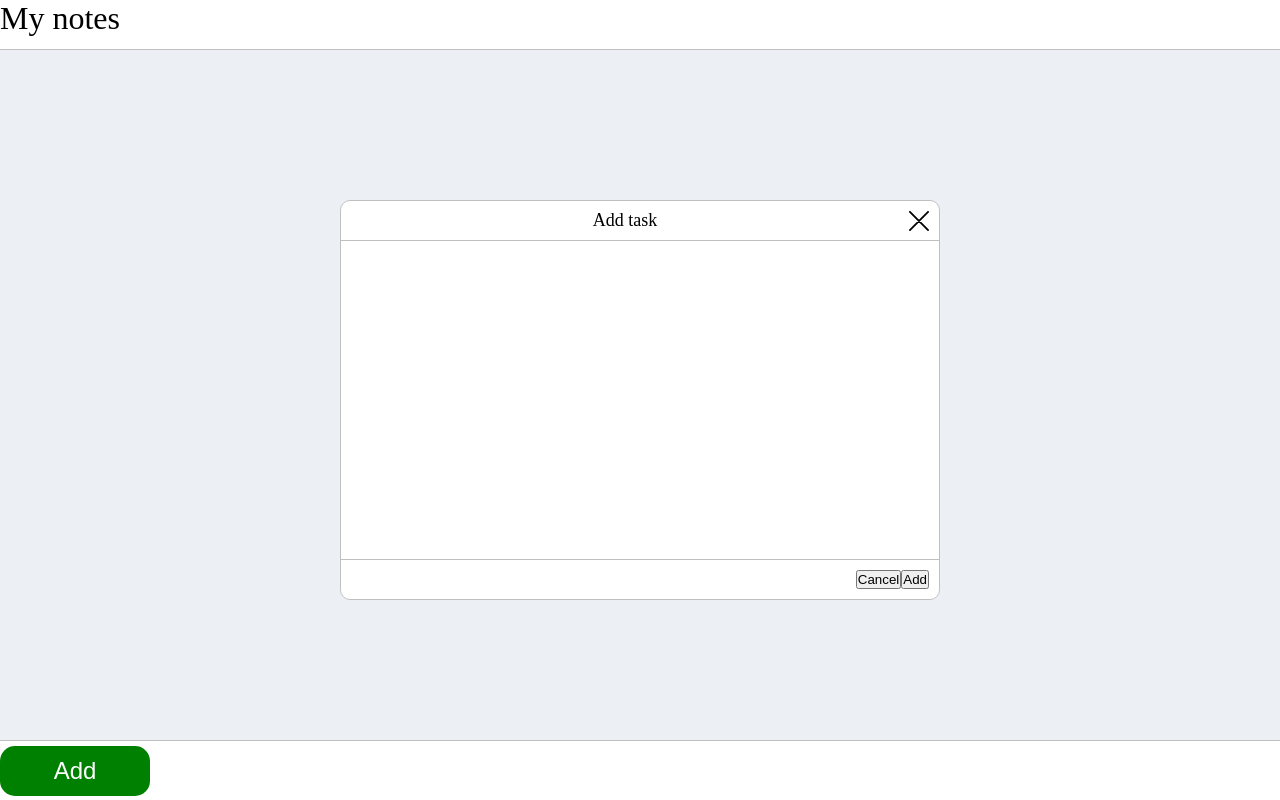
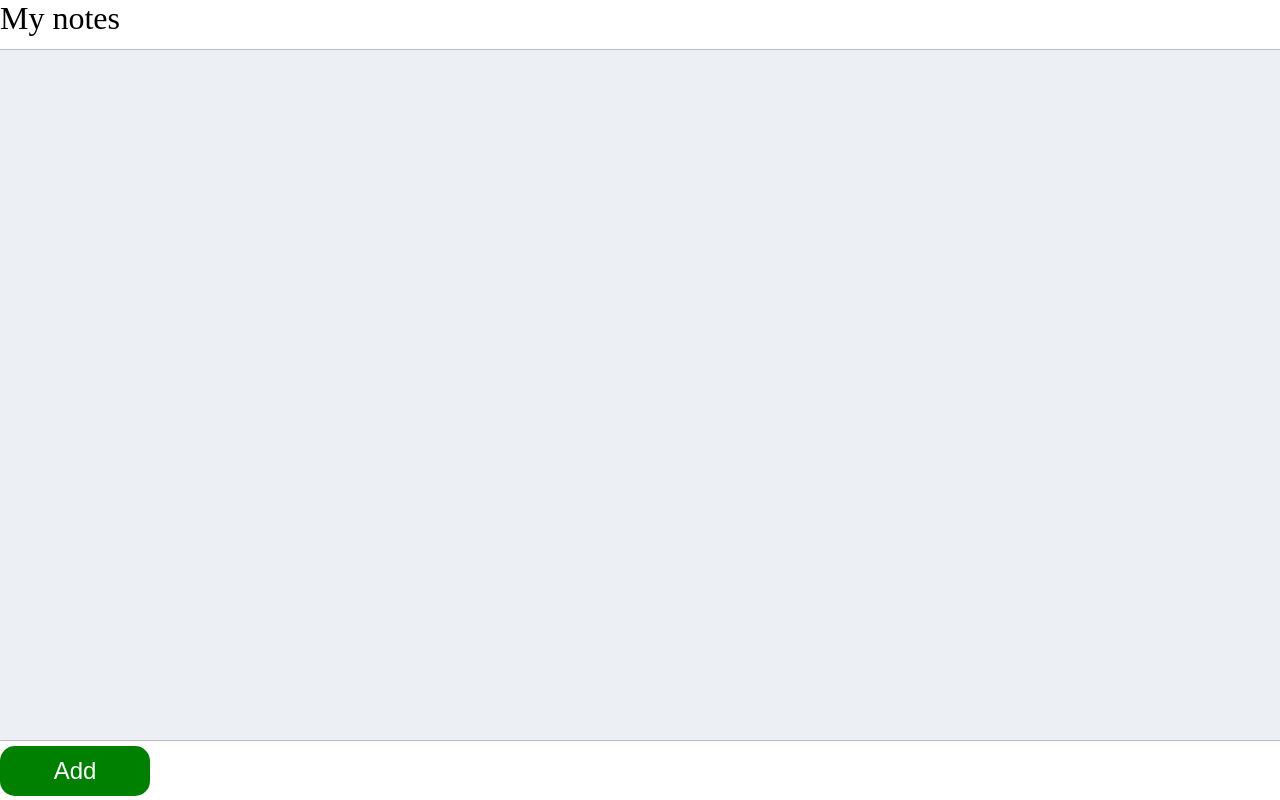
Before and after one commit to StepanNikolaev10/my-notes-v2, a React (Vite) app in the folder client/: page / in a window 1280 px wide. Built offline with nearby package versions, Linux system fonts and the light colour scheme.

Commit message:
feat: add modal opening functionality

```diff
--- a/client/src/components/TaskListPage/Containers/ActionsPanel/ActionsPanel.jsx
+++ b/client/src/components/TaskListPage/Containers/ActionsPanel/ActionsPanel.jsx
@@ -1,11 +1,11 @@
 import TaskAddBtn from '../../UI/TaskAddBtn/TaskAddBtn';
 import styles from './ActionsPanel.module.scss';
 
-const ActionsPanel = ({onAddBtn}) => {
+const ActionsPanel = ({ onOpenModal }) => {
   return (
     <div className={styles.actionsPanel}>
       <TaskAddBtn
-        onClick={onAddBtn}
+        onClick={() => onOpenModal('TaskAddModal')}
       />
     </div>
   )
--- a/client/src/components/TaskListPage/Containers/ModalContainer/ModalContainer.jsx
+++ b/client/src/components/TaskListPage/Containers/ModalContainer/ModalContainer.jsx
@@ -1,9 +1,17 @@
+import TaskAddModal from '../TaskAddModal/TaskAddModal';
 import styles from './ModalContainer.module.scss';
 
-const ModalContainer = ({ children }) => {
+const ModalContainer = ({ isOpen, onClose }) => {
+
+  const rootStyles = [styles.modalContainer]
+
+  if(isOpen !== null) {
+    rootStyles.push(styles.active);
+  }
+
   return (
-    <div className={styles.modalContainer}>
-      {children}
+    <div className={rootStyles.join(' ')}>
+      {isOpen === 'TaskAddModal' && <TaskAddModal onClose={onClose}/>}
     </div>
   )
 }
--- a/client/src/components/TaskListPage/Containers/ModalContainer/ModalContainer.module.scss
+++ b/client/src/components/TaskListPage/Containers/ModalContainer/ModalContainer.module.scss
@@ -1,6 +1,7 @@
 .modalContainer {
   width: 600px;
   height: 400px;
+  display: none;
   position: fixed;
   top: 50%;
   left: 50%;
@@ -9,3 +10,7 @@
   border: 1px solid silver;
   border-radius: 10px;
 }
+
+.active {
+  display: block;
+}
--- a/client/src/components/TaskListPage/Containers/TaskAddModal/TaskAddModal.jsx
+++ b/client/src/components/TaskListPage/Containers/TaskAddModal/TaskAddModal.jsx
@@ -7,7 +7,7 @@ import styles from './TaskAddModal.module.scss';
 const TaskAddModal = ({ onClose }) => {
   return (
     <div className={styles.taskAddModal}>
-      <ModalHeader title={'Add task'}/>
+      <ModalHeader title={'Add task'} onClose={onClose}/>
       <div className={styles.content}>
       </div>
       <ModalFooter>
--- a/client/src/components/TaskListPage/UI/ModalHeader/ModalHeader.jsx
+++ b/client/src/components/TaskListPage/UI/ModalHeader/ModalHeader.jsx
@@ -1,10 +1,10 @@
 import styles from './ModalHeader.module.scss';
 
-const ModalHeader = ({ title }) => {
+const ModalHeader = ({ title, onClose}) => {
   return (
     <div className={styles.modalHeader}>
       <div className={styles.title}>{title}</div>
-      <button className={styles.closeModalBtn}>
+      <button className={styles.closeModalBtn} onClick={onClose}>
         <img src="cross.svg" alt="cross-btn"/>
       </button>
     </div>
--- a/client/src/pages/TaskListPage/TaskListPage.jsx
+++ b/client/src/pages/TaskListPage/TaskListPage.jsx
@@ -4,7 +4,6 @@ import TaskListDisplay from '/src/components/TaskListPage/Containers/TaskListDis
 import ActionsPanel from '../../components/TaskListPage/Containers/ActionsPanel/ActionsPanel';
 import { v4 as uuidv4 } from 'uuid';
 import ModalContainer from '../../components/TaskListPage/Containers/ModalContainer/ModalContainer';
-import TaskAddModal from '../../components/TaskListPage/Containers/TaskAddModal/TaskAddModal';
 
 const TaskListPage = () => {
   const [tasks, setTasks] = useState(() => {
@@ -37,6 +36,12 @@ const TaskListPage = () => {
     )
   }
 
+  const [activeModal, setActiveModal] = useState(null);
+
+  const openModal = (type) => {
+    setActiveModal(type);
+  };
+
   return (
     <div className={styles.TaskListPage}>
       <TaskListDisplay
@@ -44,11 +49,12 @@ const TaskListPage = () => {
         onTextChange={updateTaskText}
         onToggleTaskCheckbox={toggleTaskCheckbox}
       />
-      <ModalContainer>
-        <TaskAddModal/>
-      </ModalContainer>
+      <ModalContainer
+        isOpen={activeModal}
+        onClose={() => setActiveModal(null)}
+      />
       <ActionsPanel
-        onAddBtn={addTask}
+        onOpenModal={openModal}
       />
     </div>
   );
```
